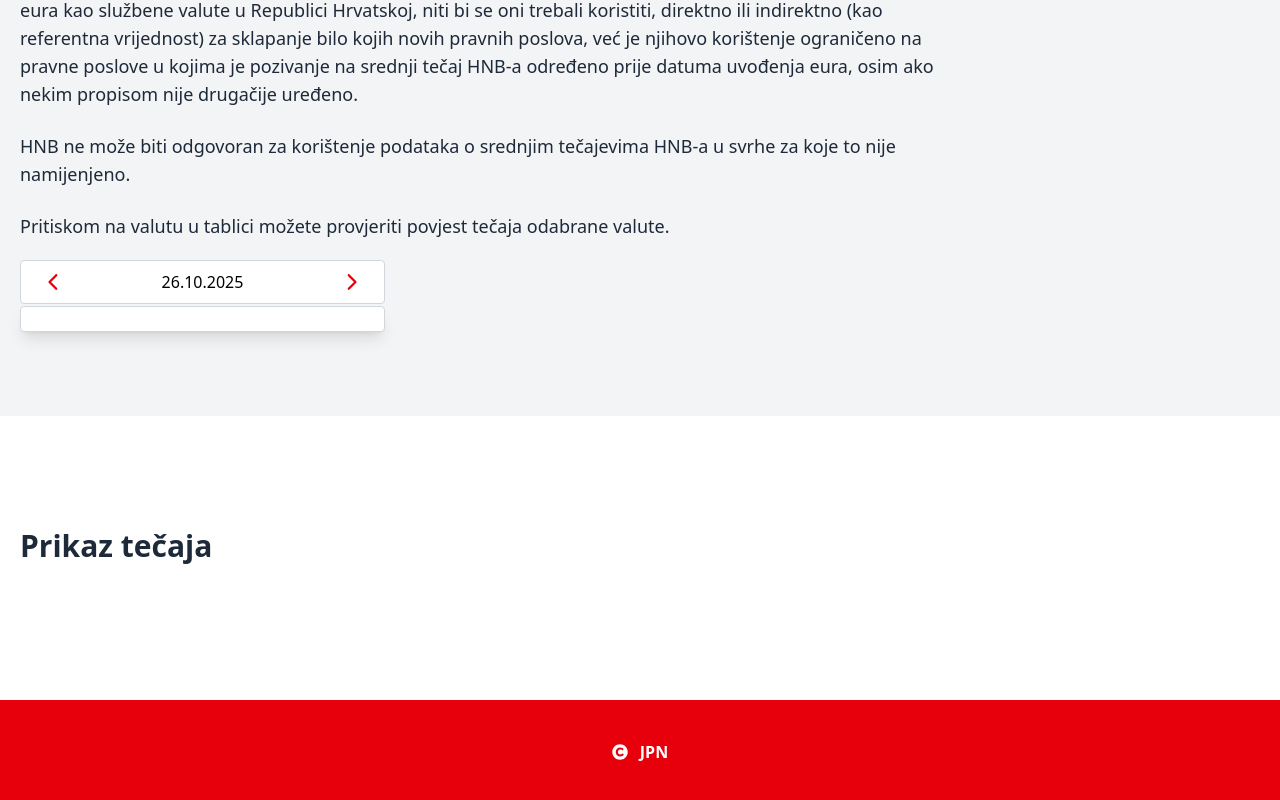
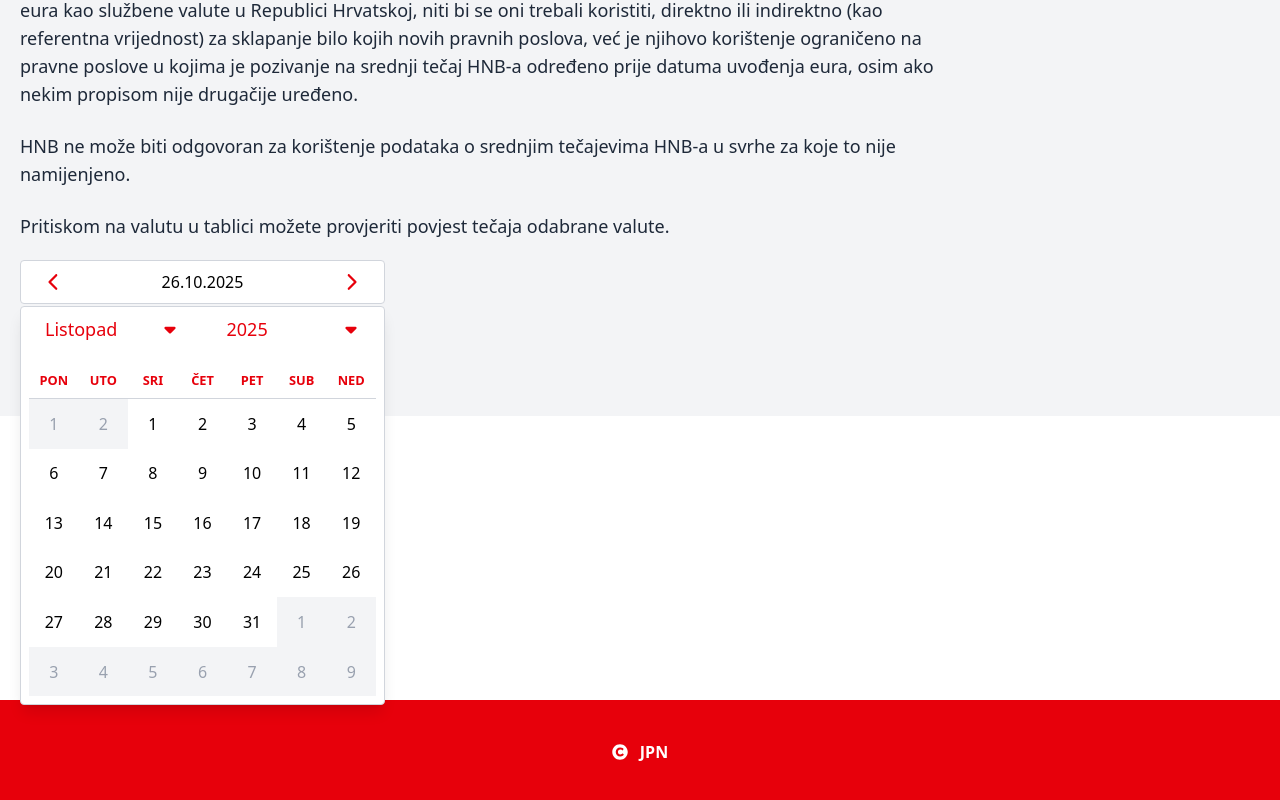
Before and after one commit to Zack1808/hnb_exchange_rate_lists, a React (Vite) app: page /tecaj in a window 1280 px wide. Shown: the part 845-1645 px from the top of the page. Built offline with nearby package versions, Linux system fonts and the light colour scheme.

Commit message:
feat(datepicker): add date grid component for custom date picker

```diff
--- a/src/components/common/DatePicker.tsx
+++ b/src/components/common/DatePicker.tsx
@@ -1,5 +1,10 @@
 import React, { useState, useCallback, useEffect, useRef } from "react";
-import { FaChevronLeft, FaChevronRight } from "react-icons/fa6";
+import {
+  FaChevronLeft,
+  FaChevronRight,
+  FaCaretUp,
+  FaCaretDown,
+} from "react-icons/fa6";
 
 import Button from "./Button";
 
@@ -27,6 +32,8 @@ interface DatePickerProps {
   };
   format?: DateFormat;
 }
+
+const DAYS = ["PON", "UTO", "SRI", "ČET", "PET", "SUB", "NED"] as const;
 
 const DatePicker: React.FC<DatePickerProps> = React.memo(
   ({
@@ -80,6 +87,41 @@ const DatePicker: React.FC<DatePickerProps> = React.memo(
       resetDatePickerState();
     }, [resetDatePickerState]);
 
+    const generateDayButtons = useCallback(() => {
+      const month = value.getMonth();
+      const year = value.getFullYear();
+
+      let days: Record<string, boolean | number>[] = [];
+
+      const prevMonthDaysAmount = new Date(year, month, 0).getDay();
+      const currMonthDaysAmount = new Date(year, month + 1, 0).getDate();
+      const nextMonthDaysAmount =
+        42 - (prevMonthDaysAmount + currMonthDaysAmount);
+
+      for (let i = 0; i < prevMonthDaysAmount; i++)
+        days = [...days, { value: i + 1, isActiveMonth: false }];
+      for (let i = 0; i < currMonthDaysAmount; i++)
+        days = [...days, { value: i + 1, isActiveMonth: true }];
+      for (let i = 0; i < nextMonthDaysAmount; i++)
+        days = [...days, { value: i + 1, isActiveMonth: false }];
+
+      return days.map(
+        (item: Record<string, boolean | number>, index: number) => (
+          <button
+            type="button"
+            key={index}
+            className={`aspect-square cursor-pointer transition ${
+              item.isActiveMonth
+                ? "hover:bg-red-400"
+                : "bg-gray-100 text-gray-400 hover:bg-red-200"
+            }`}
+          >
+            {item.value}
+          </button>
+        )
+      );
+    }, [value]);
+
     useEffect(() => {
       const handleOutsideClick = (event: MouseEvent): void => {
         if (!datePickerRef.current?.contains(event.target as Node))
@@ -102,6 +144,7 @@ const DatePicker: React.FC<DatePickerProps> = React.memo(
             aria-label="Odaberi prijašnji dan"
             disabled={disabled}
             aria-disabled={disabled}
+            type="button"
           >
             <FaChevronLeft />
           </Button>
@@ -124,6 +167,7 @@ const DatePicker: React.FC<DatePickerProps> = React.memo(
             aria-label="Odaberi slijedeći dan"
             disabled={disabled}
             aria-disabled={disabled}
+            type="button"
           >
             <FaChevronRight />
           </Button>
@@ -140,12 +184,44 @@ const DatePicker: React.FC<DatePickerProps> = React.memo(
         >
           <div
             ref={datePickerRef}
-            className="relative flex flex-col bg-white border border-gray-300 p-3 rounded-sm w-full transition shadow-lg"
+            className="flex flex-col bg-white border border-gray-300  rounded-sm w-full transition shadow-lg"
             role="dialog"
             aria-modal="true"
             aria-label="Kalendar"
             hidden={!isOpen}
-          ></div>
+          >
+            <div className="flex items-center justify-between">
+              <Button
+                type="button"
+                className="text-red-600 max-w-none flex-1 flex items-center justify-between hover:bg-gray-100"
+              >
+                Listopad <FaCaretDown />
+              </Button>
+              <Button
+                type="button"
+                className="text-red-600 max-w-none flex-1 flex items-center justify-between hover:bg-gray-100"
+              >
+                2025
+                <FaCaretDown />
+              </Button>
+            </div>
+
+            <div className="p-2 relative">
+              <div className="flex-1">
+                <div className="grid grid-cols-7 border-b border-gray-300">
+                  {DAYS.map((day: string) => (
+                    <small
+                      className="text-red-600 font-bold text-center pointer-events-none mt-3 mb-2"
+                      key={day}
+                    >
+                      {day}
+                    </small>
+                  ))}
+                </div>
+                <div className="grid grid-cols-7">{generateDayButtons()}</div>
+              </div>
+            </div>
+          </div>
         </div>
       </div>
     );
```
